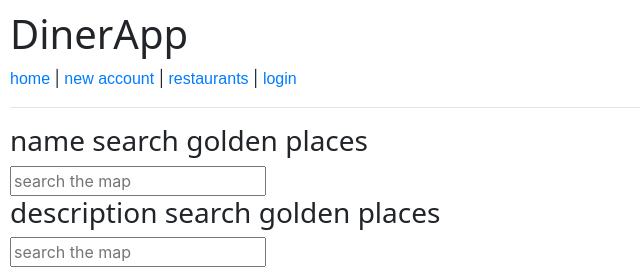
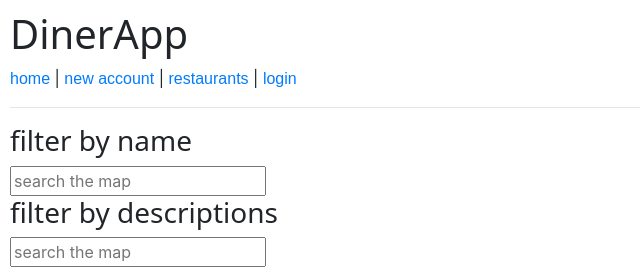
Before and after one commit to kwantton/Tietokannat_ja_web_ohjelmointi-dinerappthing, a Flask app: template templates/map.jinja in a window 1280 px wide. Shown: the top 277 px of the page, without its empty margins (0-640 px from the left). Run offline with Flask 3, Linux system fonts and the light colour scheme; the template is opened without the code that fills it, so the values that code supplies are empty.

Commit message:
'filter by name' and 'filter by descriptions'; better names for the search functions above the map c:

```diff
--- a/static/index.js
+++ b/static/index.js
@@ -25,6 +25,9 @@ let map = 'morjens'
 
 // lngLatJSON shall have all the longtitudes and latitudes: {restaurant_id : {lng, lat}}, and this will be exported for use in 'map.jinja'. Why const? Because it's properties (each key-value pair) can be set later even though it's a 'constant'. Effectively, 'const' here is saying, 'this variable should always remain a JSON'
 const lngLatJSON = {}
+
+// for exporting to 'map.jinja'; { restaurant_id : [description 1, description 2, ...]}
+const exportedDescriptions = {}
 
 async function initMap() {
   // since this function 'initMap' is async, I have to use "await" for all asynchronic operations like 'fetch'. If the function wasn't "asyc", you'd use 'fetch(address_here).then(blah blah).then(blah blah)' instead of 'const response = await fetch(address_here); const data = ...'. So there are two syntaxes to choose from - async + await, or .then
@@ -85,6 +88,7 @@ async function initMap() {
 
             let descriptionsHTML = sensibleDescriptions.map(description => `<li>${safeHTML(description)}</li>`).join('') // .join('') converts the array (from map(), which also produces an array) into a string
 
+
             // this container element is needed so I can place the label for the marker right below the marker itself regardless of the label size. Also, for the search box; since I wanna hide both the marker and the label, using this single container per marker+label, I can hide/show both at the same time. See See 'style.css'.
             const markerContainer = createMarkerContainer(place, placeDetails, sensibleDescriptions)
 
@@ -95,8 +99,9 @@ async function initMap() {
               title: placeDetails.name,
               content: markerContainer
             })
+            // ^^ it's not possible to set an id normally for the AdvancedMarkerElement like for normal HTML elements.
             lngLatJSON[restaurantID] = { lat : placeDetails.geometry.location.lat(), lng: placeDetails.geometry.location.lng() }
-            // ^^ it's not possible to set an id normally for the AdvancedMarkerElement like for normal HTML elements.
+            exportedDescriptions[restaurantID] = sensibleDescriptions
 
             const openingHours = placeDetails.opening_hours?.weekday_text || []   // example: 'undefined || x' returns x (normal JS), so 'placeDetails... || []' will return [] if the left side is undefined. This is to always get an array [] even if the left side is undefined. The ?. ('optional chaining' in JS) returns undefined if the property before .? is undefined AND cuts the code there, not even trying to handle the stuff on the right side to the ? (i.e. not causing an error), as long as placeDetails itself exists (it always does). This is to prevent the error 'cannot read properties of undefined' in case .opening_hours doesn't exist, as not all places have listed opening hours.
             const openingHoursHTML = openingHours.map(hours_for_the_day => `<li>${hours_for_the_day}</li>`).join('') // join each member of the array [`<li>hours1</li>`, `<li>hours2</li>`...] for each day as a string, to be evetually used as a whole array of <li> HTML elements; this array of <li>hours_x</li>'s is placed inside an <ul> to create an array of opening hours per each weekday for each restaurant c:
@@ -176,5 +181,5 @@ async function initMap() {
 }
 
 await initMap()           // initMap() is 'async', so it returns a promise; we need to resolve that promise (=> in effect, do ALL the stuff inside initMap()) before exporting 'map' and 'lngLatJSON' because initMap() modifies the variables 'map' and 'lngLatJSON' which I'm exporting below. If you don't await for initMap(), the the below exported 'map' will have value 'morjens' instead of the actual map that I want to export because 'map' was initialized as 'morjens' at the top of this 'index.js' (let map = 'morjens' was done at ~row 24)
-export default { map, lngLatJSON };
+export default { map, lngLatJSON, exportedDescriptions };
 // solution #2 would be; export initMap() without awaiting first, then in the receiving side ('map.jinja') resolve it THERE instead c: (so, exporting a Promise instead of the resolved product)
--- a/templates/map.jinja
+++ b/templates/map.jinja
@@ -9,7 +9,7 @@
 {% block content %}
 
     <div id="map-search-name"> <!-- for searching restaurants above in the map -->
-        <h3> name search golden places </h3>
+        <h3> filter by name </h3>
         <input name="search-query" oninput="mapSearch(event)" placeholder="search the map">        <!-- oninput = every time the user types; onchange is activated every time you push enter -->
         <script>
             const mapSearch = event => {
@@ -35,7 +35,7 @@
     </div>
 
     <div id="map-search-descriptions"> <!-- for searching restaurants above in the map -->
-        <h3> description search golden places </h3>
+        <h3> filter by descriptions </h3>
         <input name="search-query" oninput="descriptionsSearch(event)" placeholder="search the map">        <!-- oninput = every time the user types -->
         <script>
             const descriptionsSearch = event => {
@@ -106,14 +106,13 @@
                 import indexJS from '../static/index.js'            // I'm trying to recenter it
                 const map = indexJS.map
                 const lngLatJSON = indexJS.lngLatJSON
-                console.log('map:', map)                    // map: Object { gm_bindings_: {…}, Fg: {…}, __gm: {…}, gm_accessors_: {…}, mapCapabilities: {…}, renderingType: "RASTER", zoom: 15, center: {…}, mapId: "DINER_MAP_1", mapTypeId: "roadmap", … }
-                console.log('map.center:', map.center)      // turned out not to be useful: map.center: Object { lat: lat(), lng: lng() } // so it gives two functions, not anything I can change!
-
+                const descriptions = indexJS.exportedDescriptions
+                console.log('descriptions:', descriptions)          // { restaurant_id : [description1, description2, ...]}
+                console.log('Object keys(descriptions):', Object.keys(descriptions));
                 console.log('lngLatJSON:', lngLatJSON)
-
-                if(window.confirm("wanna recenter? c:")) {
-                    map.setCenter({ lat:60.328333, lng:25.089472 })
-                }
+                //console.log('map:', map)                          // map: Object { gm_bindings_: {…}, Fg: {…}, __gm: {…}, gm_accessors_: {…}, mapCapabilities: {…}, renderingType: "RASTER", zoom: 15, center: {…}, mapId: "DINER_MAP_1", mapTypeId: "roadmap", … }
+                //console.log('map.center:', map.center)            // turned out not to be useful: map.center: Object { lat: lat(), lng: lng() } // so it gives two functions, not anything I can change!
+                //console.log('lngLatJSON:', lngLatJSON)
 
                 const placeId_placeInfo = []                        // array of JSONs: [ {id: {...}}, ... ]. Each JSON shall have properties 'id', 'name', 'average', 'nRatings' and 'average' (nRatings = number of ratings)
 
@@ -155,6 +154,7 @@
                     const restaurantUlElement   =   document.createElement('ul')
                     const averageElement        =       document.createElement('li')
                     const addressElement        =       document.createElement('li')
+                    const descriptionsUl        =       document.createElement('ul')
 
                     averageElement.classList.add('average-element') // for the search function way above
                     addressElement.classList.add('address-element')
@@ -167,11 +167,26 @@
                         : `average ${Math.round(restaurantJSON.average*100)/100} (${restaurantJSON.nRatings} rating${restaurantJSON.nRatings === 1 ? '' : 's'})`
                     addressElement.textContent = restaurantJSON.address
 
+                    const d = descriptions[restaurantJSON.restaurant_id]
+                    console.log("restaurantJSON.restaurant_id:", restaurantJSON.restaurant_id)
+                    console.log("descriptions[4]:", descriptions[4])
+                    console.log("descriptions['4']:", descriptions['4'])
+                    //console.log("descriptions.4:", descriptions.4)
+                    console.log("d:", d)
+
+                    // COMMENTOUT
+                    {# d.forEach(description => {
+                        const li = document.createElement('li')
+                        li.textContent = description
+                        descriptionsUl.appendChild(li)
+                    }) #}
+
                     restaurantDivElement.appendChild(nameElement)
                     restaurantDivElement.appendChild(restaurantUlElement)
                     restaurantDivElement.appendChild(mapFocusButton)
                     restaurantUlElement.appendChild(averageElement)
                     restaurantUlElement.appendChild(addressElement)
+                    restaurantUlElement.appendChild(descriptionsUl)
 
                     // no XSS risk here, as everything is "textContent" instead of innerHTML. ALSO; I could use static/safeHTML.js here, but I already wrote all this code before coming up with the safeHTML function, so...
                     infoHTML.appendChild(restaurantDivElement)
```
